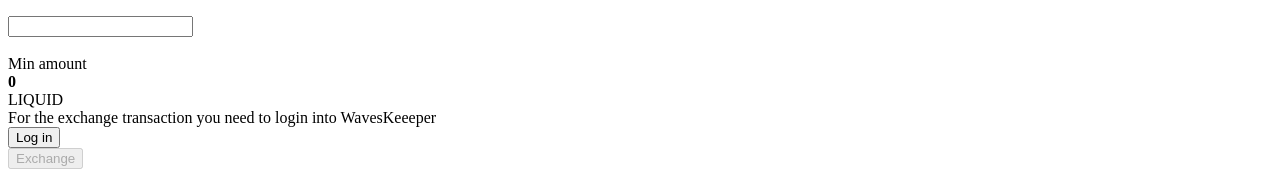
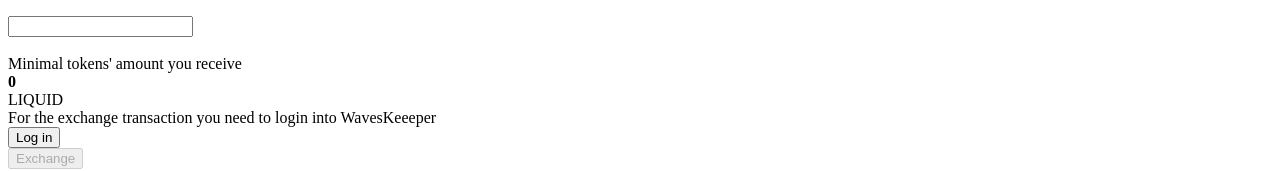
Before and after one commit to chlenc/Exchanger, a React app: page / in a window 1280 px wide. Shown: the part 649-820 px from the top of the page. Built offline with nearby package versions, Linux system fonts and the light colour scheme; no server answers.

Commit message:
text changed

```diff
--- a/src/components/Form/index.tsx
+++ b/src/components/Form/index.tsx
@@ -116,6 +116,7 @@
                         </div>
                         <br/>
                         <div className={styles.rateField_row}>
+
                             Price
                             <div className={styles.rateFont}>
                                 <b className={styles.rateCount}>~&nbsp;{price}</b> &nbsp;
@@ -153,7 +154,7 @@
                 </div>
                 <br/>
                 <div className={styles.rateField_row}>
-                    Min amount
+                    Minimal tokens' amount  you receive
                     <div className={styles.rateFont}>
                         <b className={styles.rateCount}>{floorPlus(minAmount, 8)}</b> &nbsp;
                         <div className={styles.rateFont_btc}>LIQUID</div>
```
